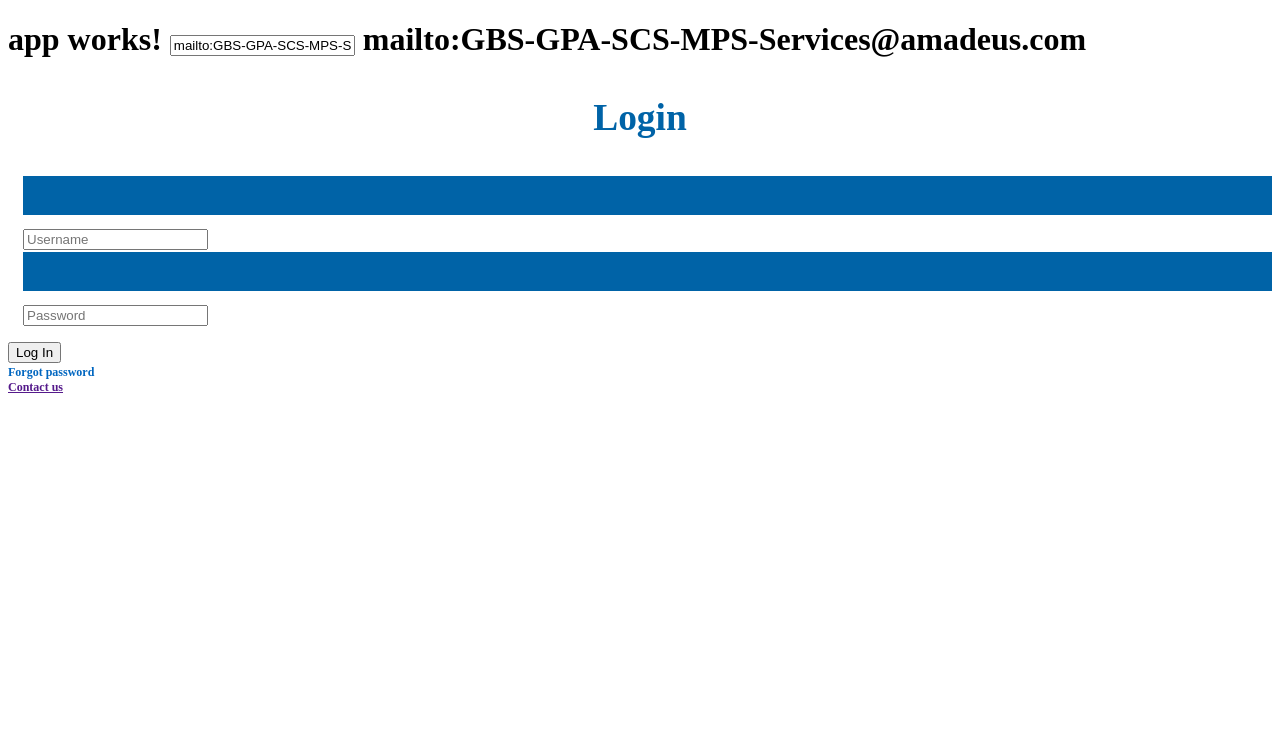
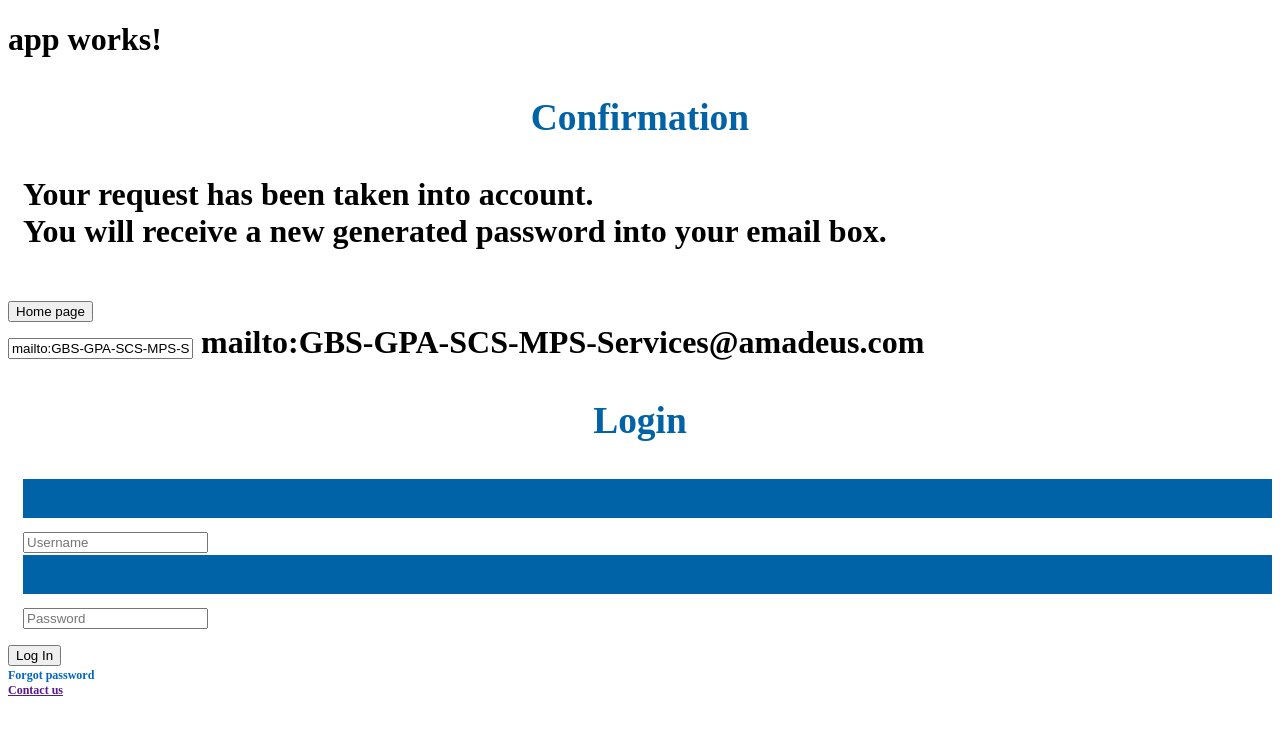
Before and after one commit to RemiPourtierAmadeus/MPS_PORTAL_Migration, an Angular app: page / in a window 1280 px wide. Shown: the top 732 px of the page. Built offline with nearby package versions, Linux system fonts and the light colour scheme.

Commit message:
Integration Confirmation Email Sent component

```diff
--- a/src/app/components/connection/confirmation-email-sent/confirmation-email-sent.component.ts
+++ b/src/app/components/connection/confirmation-email-sent/confirmation-email-sent.component.ts
@@ -9,7 +9,6 @@ import {UserComponent} from "../../models/user/user.component";
 
 @Component({
     selector: 'confirmation-email-sent',
-    moduleId: module.id,
     templateUrl: './confirmation-email-sent.component.html',
     styleUrls : ['./confirmation-email-sent.component.scss']
 })
--- a/src/app/components/connection/connection-content/connection-content.component.html
+++ b/src/app/components/connection/connection-content/connection-content.component.html
@@ -78,7 +78,7 @@
      </div>
 
  </div>-->
-
+<confirmation-email-sent></confirmation-email-sent>
 <input [(ngModel)]="emailAddress" placeholder="email">
 {{emailAddress}}
 <log-in></log-in>
--- a/src/app/components/connection/connection-content/connection-content.component.ts
+++ b/src/app/components/connection/connection-content/connection-content.component.ts
@@ -26,7 +26,7 @@ export class ConnectionContentComponent {
   public emailContent;
 
 
-    @Output() redirectHomePage = new EventEmitter<number>();
+  @Output() redirectHomePage = new EventEmitter<number>();
   /**
    * Current page value contains the following variable: 1,2,3
    * Each number corresponds to a component:
--- a/src/app/components/connection/connection-content/connection-content.module.ts
+++ b/src/app/components/connection/connection-content/connection-content.module.ts
@@ -8,7 +8,7 @@ import { FormsModule } from '@angular/forms';
 
 @NgModule({
   imports: [CommonModule, FormsModule],
-  declarations: [ConnectionContentComponent, LogInComponent],
+  declarations: [ConnectionContentComponent, LogInComponent, ConfirmationEmailSentComponent],
   exports: [ConnectionContentComponent],
   providers: [ManageUsersService]
 })
--- a/src/app/components/connection/index.ts
+++ b/src/app/components/connection/index.ts
@@ -12,4 +12,4 @@ export * from './log-in/log-in.module';
 export * from './verification-pwd/verification-pwd.component';
 //export * from './verification-pwd/verification-pwd.module';
 export * from './confirmation-email-sent/confirmation-email-sent.component';
-//export * from './confirmation-email-sent/confirmation-email-sent.module';
+export * from './confirmation-email-sent/confirmation-email-sent.module';
```
Also changed, not shown: src/app/components/connection/confirmation-email-sent/confirmation-email-sent.module.ts (added, +12 -0 lines).
